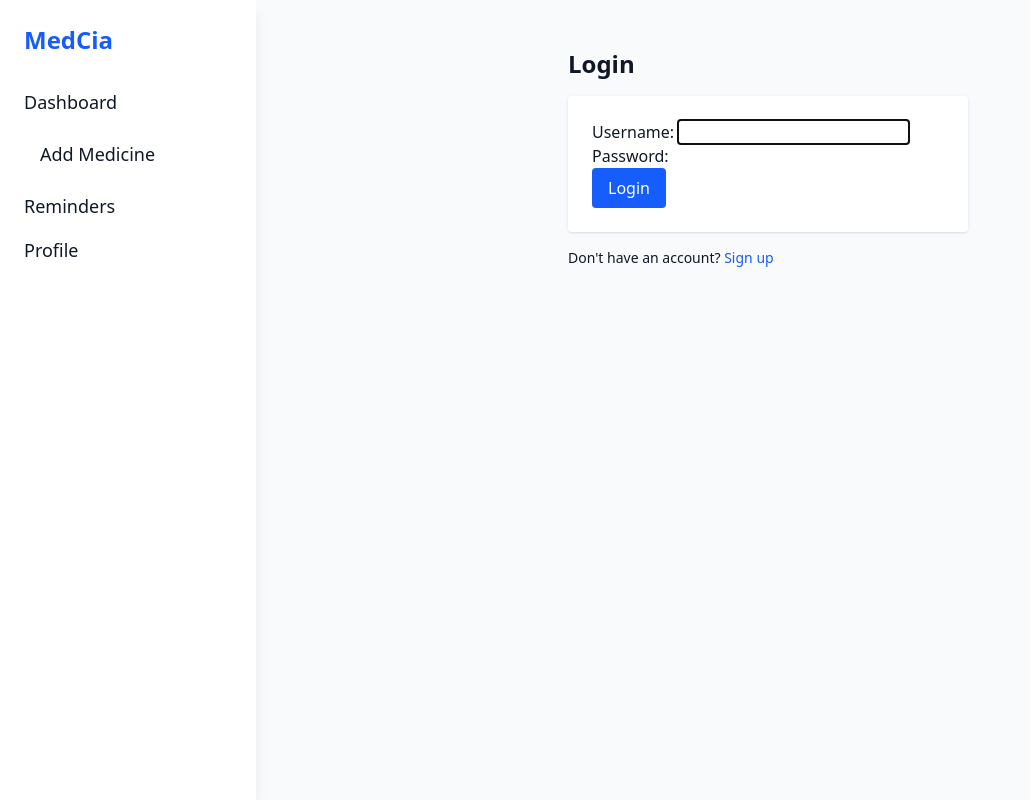
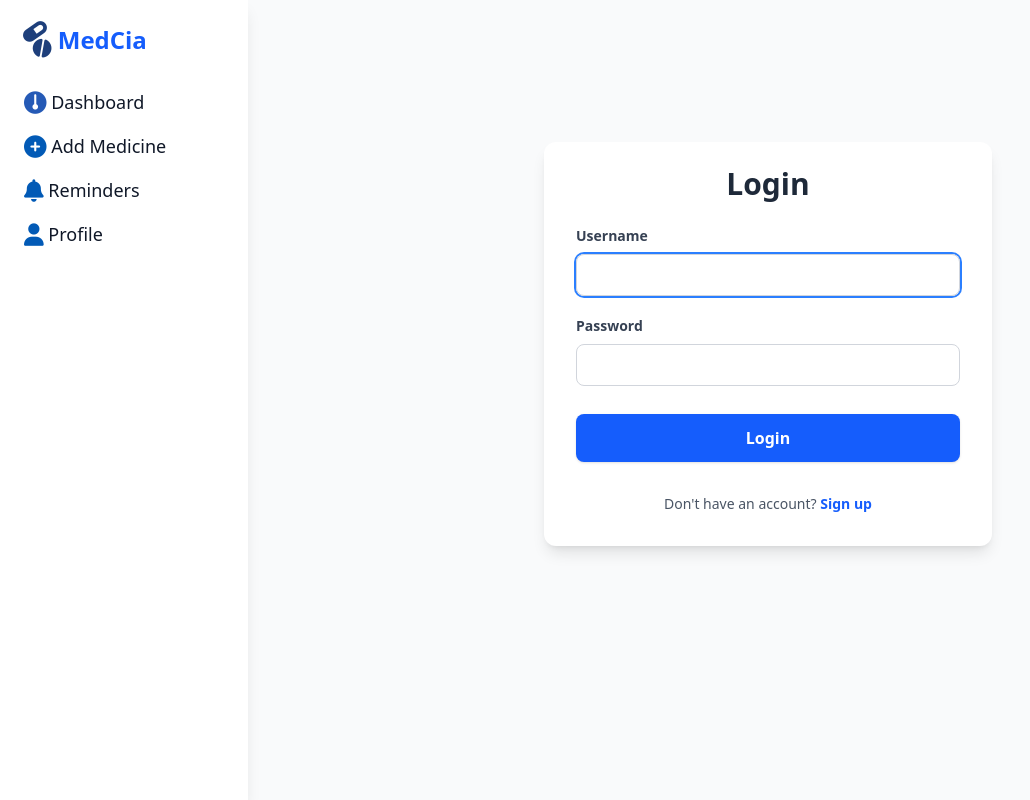
Before and after one commit to JanaviBasan/medTracker, a Django app: page /login/ in a window 1280 px wide. Shown: the whole page, without its empty margins (0-1030 px from the left). Run offline with Django 3.2, Linux system fonts and the light colour scheme; data that the repository does not hold is empty.

Commit message:
project with CSS

```diff
--- a/templates/base.html
+++ b/templates/base.html
@@ -9,8 +9,17 @@
 
     <script src="https://cdn.jsdelivr.net/npm/@tailwindcss/browser@4"></script>
 
-    <!-- OPTIONAL: Icons -->
-    <script src="https://unpkg.com/feather-icons"></script>
+    <link
+    rel="stylesheet"
+    href="https://cdnjs.cloudflare.com/ajax/libs/font-awesome/6.5.1/css/all.min.css"
+    integrity="sha512-..."
+    crossorigin="anonymous"
+    referrerpolicy="no-referrer"
+  />
+
+    <!-- <script src="https://kit.fontawesome.com/bb9aca6d33.js" crossorigin="anonymous"></script> -->
+    <!-- OPTIONAL: Icons
+    <script src="https://unpkg.com/feather-icons"></script> -->
   </head>
 
   <body class="bg-gray-50 text-gray-900">
@@ -23,17 +32,15 @@
     {% endif %}
     <!-- Desktop Sidebar -->
     <div
-      class="hidden md:flex h-screen w-64 bg-white shadow-lg fixed top-0 left-0 flex-col p-6"
+      class="hidden md:flex h-screen w-62 bg-white shadow-lg fixed top-0 left-0 flex-col p-6"
     >
-      <h1 class="text-2xl font-bold text-blue-600 mb-8">MedCia</h1>
+      <h1 class="text-2xl font-bold text-blue-600 mb-8"><i class="fa-solid fa-pills fa-rotate-by fa-lg" style="color: #1e3f7b; --fa-rotate-angle: 55deg;"></i>MedCia</h1>
 
       <nav class="flex flex-col gap-4 text-lg">
-        <a href="/" class="hover:text-blue-600">Dashboard</a>
-        <a href="/add-medicine/" class="block py-2 px-4 hover:bg-gray-200"
-          >Add Medicine</a
-        >
-        <a href="/reminders" class="hover:text-blue-600">Reminders</a>
-        <a href="/profile" class="hover:text-blue-600">Profile</a>
+        <a href="/" class="hover:text-blue-600"><i class="fa-solid fa-gauge-simple fa-lg" style="color: #255ab6;"></i> Dashboard</a>
+        <a href="/add-medicine/" class="hover:text-blue-600"><i class="fa-solid fa-circle-plus fa-lg" style="color: #025ab6;"></i> Add Medicine</a>
+        <a href="/reminders" class="hover:text-blue-600"><i class="fa-solid fa-bell fa-lg" style="color: #025ab6;"></i> Reminders</a>
+        <a href="/profile" class="hover:text-blue-600"><i class="fa-solid fa-user fa-lg" style="color: #025ab6;"></i> Profile</a>
       </nav>
     </div>
 
@@ -79,7 +86,8 @@
       "
     >
       <p id="reminderText">Take Medication</p>
-      <button onclick="closeReminderModal()">OK</button>
+      <i class="fa-solid fa-clock-rotate-left fa-lg" style="color: #24385b;"></i>
+      <button onclick="closeReminderModal()" >OK</button>
       <script src="{% static 'js/reminder_notifier.js' %}"></script>
     </div>
   </body>
--- a/templates/dashboard.html
+++ b/templates/dashboard.html
@@ -8,19 +8,19 @@
 
         <!-- Medicines Card -->
         <div class="bg-white p-6 rounded shadow">
-            <h2 class="text-xl font-semibold">Medicines</h2>
+            <h2 class="text-xl font-semibold"><i class="fa-solid fa-angles-right fa-lg" style="color: #3cb978;"></i> Medicines</h2>
             <p class="text-gray-600">Total added: {{ total_medicines }}</p>
         </div>
 
         <!-- Reminders Card -->
         <div class="bg-white p-6 rounded shadow">
-            <h2 class="text-xl font-semibold">Reminders</h2>
+            <h2 class="text-xl font-semibold"><i class="fa-solid fa-angles-right fa-lg" style="color: #3cb978;"></i> Reminders</h2>
             <p class="text-gray-600">Active reminders: {{ total_reminders }}</p>
         </div>
 
         <!-- Next Dose Card -->
         <div class="bg-white p-6 rounded shadow">
-            <h2 class="text-xl font-semibold">Next Dose</h2>
+            <h2 class="text-xl font-semibold"><i class="fa-solid fa-angles-right fa-lg" style="color: #3cb978;"></i> Next Dose</h2>
 
             {% if next_dose_time %}
                 <p class="text-gray-600">
--- a/templates/login.html
+++ b/templates/login.html
@@ -1,12 +1,42 @@
 {% extends 'base.html' %}
+
 {% block content %}
-<div class="p-6 max-w-md mx-auto">
-    <h2 class="text-2xl font-bold mb-4">Login</h2>
-    <form method="POST" class="bg-white p-6 rounded shadow">
-        {% csrf_token %}
-        {{ form.as_p }}
-        <button class="bg-blue-600 text-white px-4 py-2 rounded">Login</button>
-    </form>
-    <p class="mt-4 text-sm">Don't have an account? <a href="{% url 'signup' %}" class="text-blue-600">Sign up</a></p>
+<div class="flex items-center justify-center min-h-[80vh] bg-gray-50 p-6">
+    <div class="w-full max-w-md bg-white rounded-xl shadow-lg overflow-hidden">
+
+        <div class="p-6 text-center">
+            <h2 class="text-3xl font-bold text-gray-800">Login</h2>
+        </div>
+
+        <form method="POST" class="px-8 pb-8">
+            {% csrf_token %}
+
+            {% for field in form %}
+            <div class="mb-5">
+                <label class="block text-gray-700 text-sm font-bold mb-2" for="{{ field.id_for_label }}">
+                    {{ field.label }}
+                </label>
+
+                <div class="[&>input]:w-full [&>input]:px-4 [&>input]:py-2 [&>input]:border [&>input]:border-gray-300 [&>input]:rounded-lg [&>input]:focus:outline-none [&>input]:focus:ring-2 [&>input]:focus:ring-blue-500 [&>input]:transition [&>input]:duration-200">
+                    {{ field }}
+                </div>
+
+                {% if field.errors %}
+                    {% for error in field.errors %}
+                        <p class="text-red-500 text-xs italic mt-1">{{ error }}</p>
+                    {% endfor %}
+                {% endif %}
+            </div>
+            {% endfor %}
+
+            <button type="submit" class="w-full bg-blue-600 hover:bg-blue-700 text-white font-bold py-3 px-4 rounded-lg shadow transition duration-200 mt-2">
+                Login
+            </button>
+        </form>
+
+        <p class="text-center text-sm text-gray-600 mb-8">
+            Don't have an account? <a href="{% url 'signup' %}" class="text-blue-600 hover:underline font-semibold">Sign up</a>
+        </p>
+    </div>
 </div>
 {% endblock %}
```
Also changed, not shown: templates/reminders.html (+6 -7 lines), templates/signup.html (+42 -8 lines), core/forms.py (line endings or trailing spaces), db.sqlite3.
